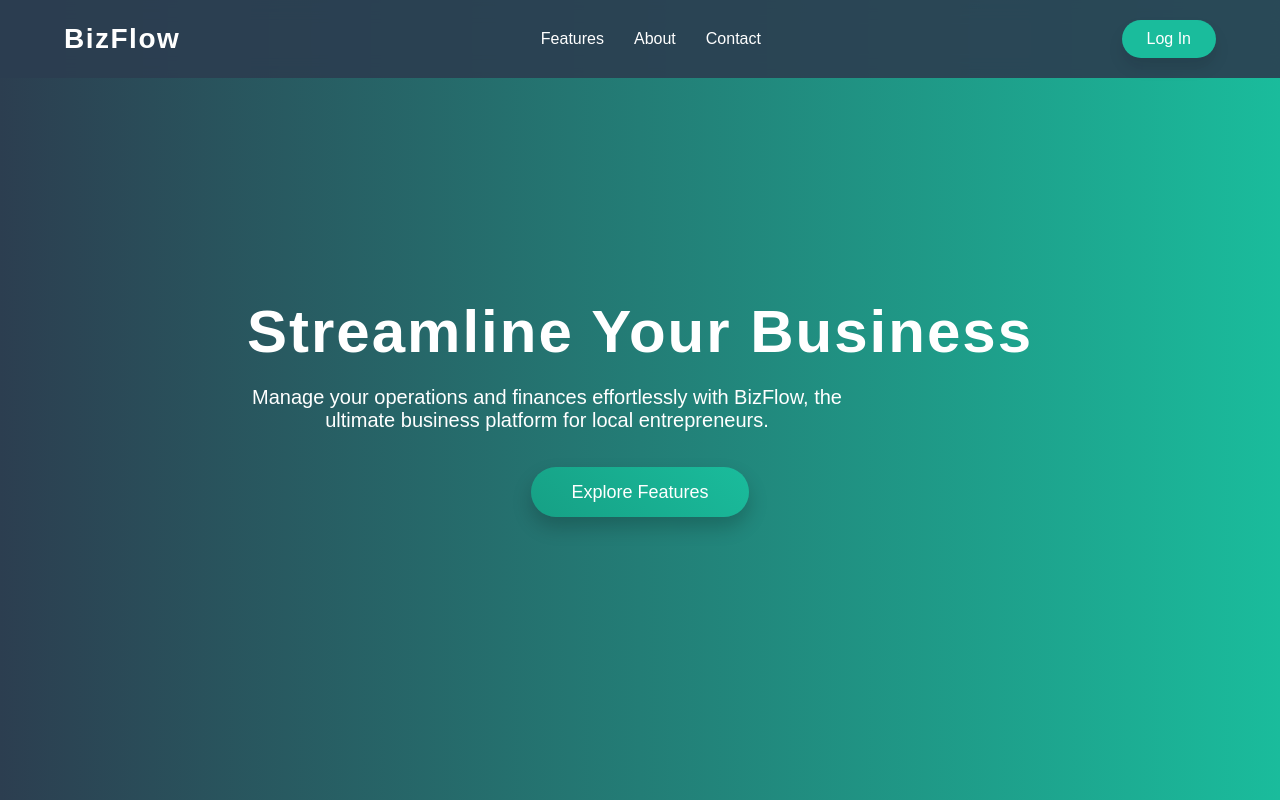
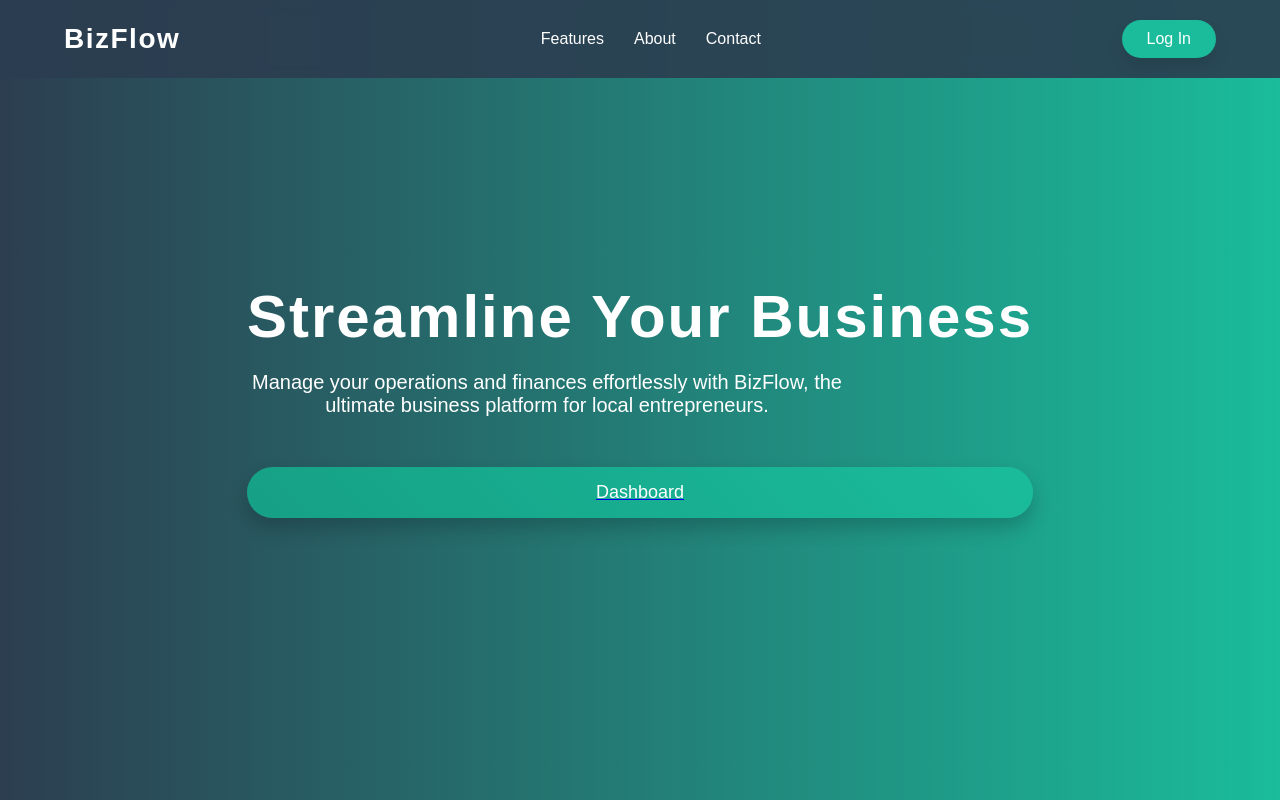
Before and after one commit to Pratham-Creating/Bizflow-Project, a React (Create React App) app in the folder bizflow-frontend/: page / in a window 1280 px wide. Shown: the top 800 px of the page. Built offline with nearby package versions, Linux system fonts and the light colour scheme.

Commit message:
2- Dashboard Updated

```diff
--- a/bizflow-frontend/src/pages/HomePage.js
+++ b/bizflow-frontend/src/pages/HomePage.js
@@ -32,9 +32,11 @@ const Homepage = () => {
             Manage your operations and finances effortlessly with BizFlow, the
             ultimate business platform for local entrepreneurs.
           </p>
-          <a href="#features" className="cta-button">
-            Explore Features
-          </a>
+          <Link to="./dashboard">
+          <div className="cta-button">
+            Dashboard
+          </div>
+          </Link>
         </div>
       </div>
 
--- a/bizflow-frontend/src/styles/Home.css
+++ b/bizflow-frontend/src/styles/Home.css
@@ -151,7 +151,7 @@
     font-size: 45px;
     margin-right: 20px;
     margin-bottom: 50px;
-    animation: fadeInDown 1.5s ease;
+    animation: fadeInDown 1.5s ;
   }
 
   .features-container {
```
